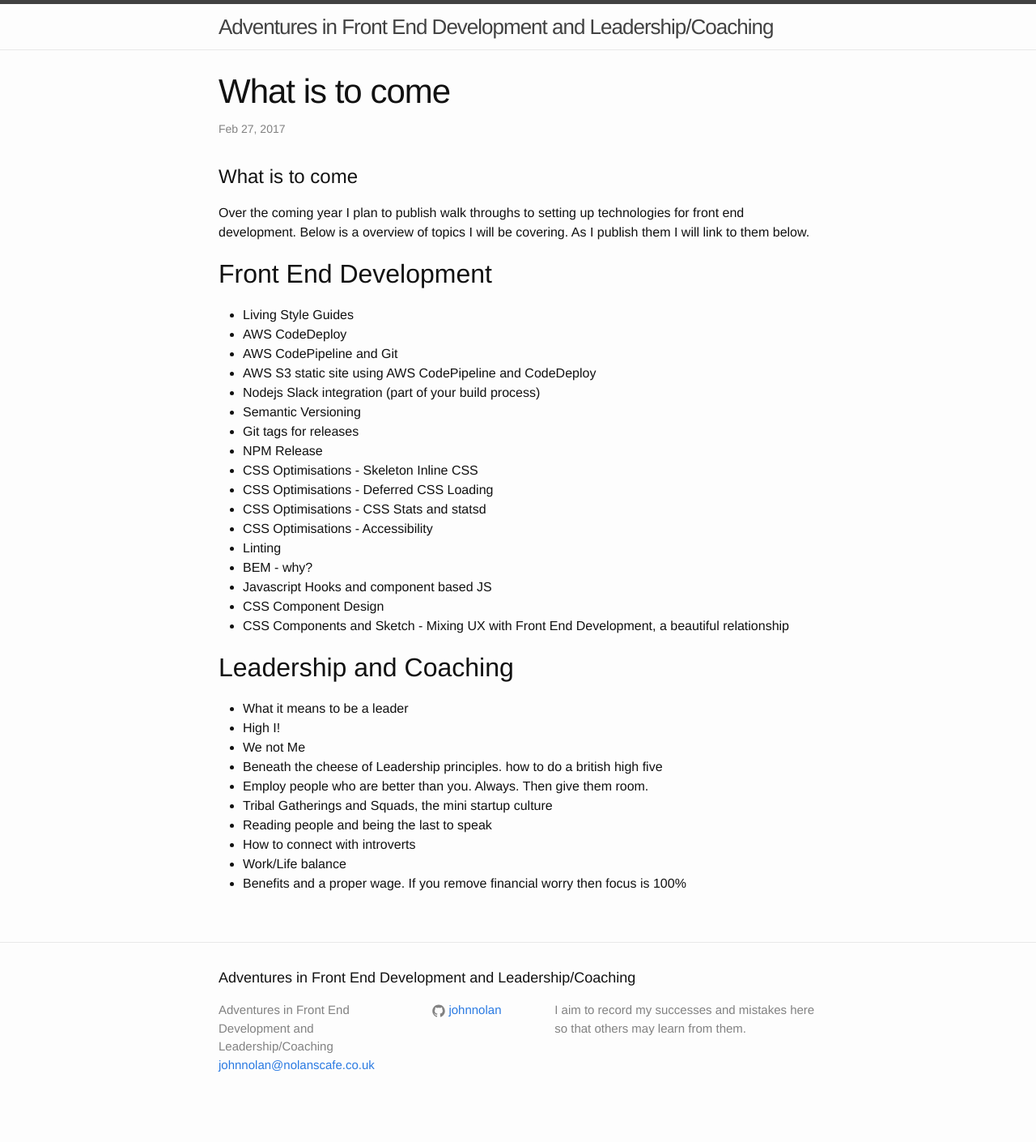
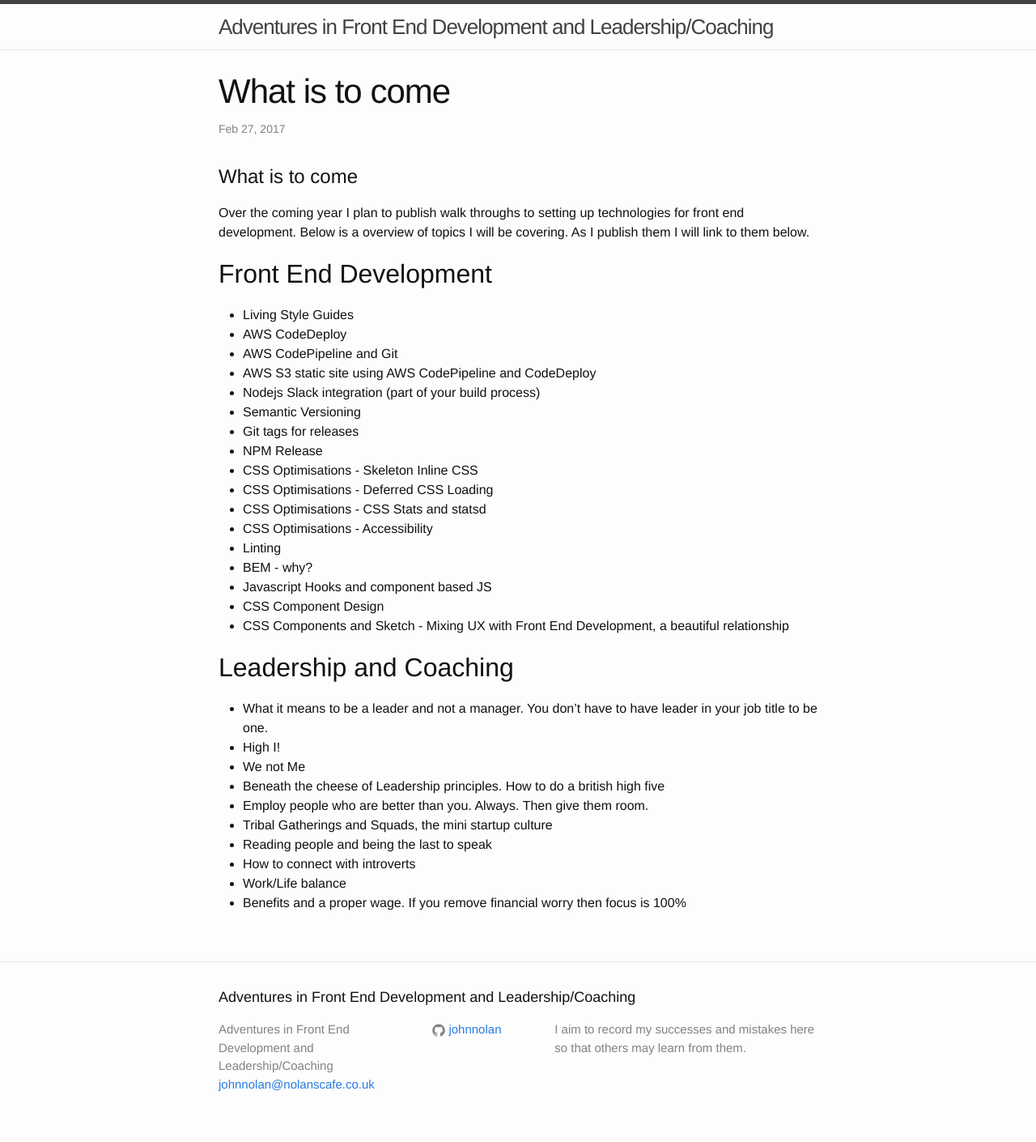
Before and after one commit to johnnolan/blog, a Jekyll site: the page built from _posts/2017-02-27-what-is-to-come.markdown, in a window 1280 px wide. Shown: the whole page at 81% size. Built offline with Jekyll 4.4.1, drawn with Linux system fonts in a browser that asks for light colours; before the commit the page ends 1386 px from its top, so only the background shows below that.

Commit message:
Spelling

```diff
--- a/_posts/2017-02-27-what-is-to-come.markdown
+++ b/_posts/2017-02-27-what-is-to-come.markdown
@@ -32,10 +32,10 @@
 
 ## Leadership and Coaching
 
-* What it means to be a leader
+* What it means to be a leader and not a manager. You don't have to have leader in your job title to be one.
 * High I!
 * We not Me
-* Beneath the cheese of Leadership principles. how to do a british high five
+* Beneath the cheese of Leadership principles. How to do a british high five
 * Employ people who are better than you. Always. Then give them room.
 * Tribal Gatherings and Squads, the mini startup culture
 * Reading people and being the last to speak
```
